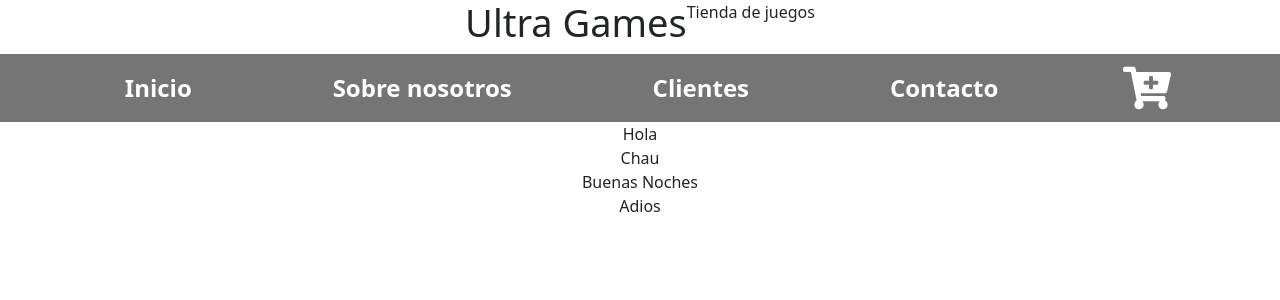
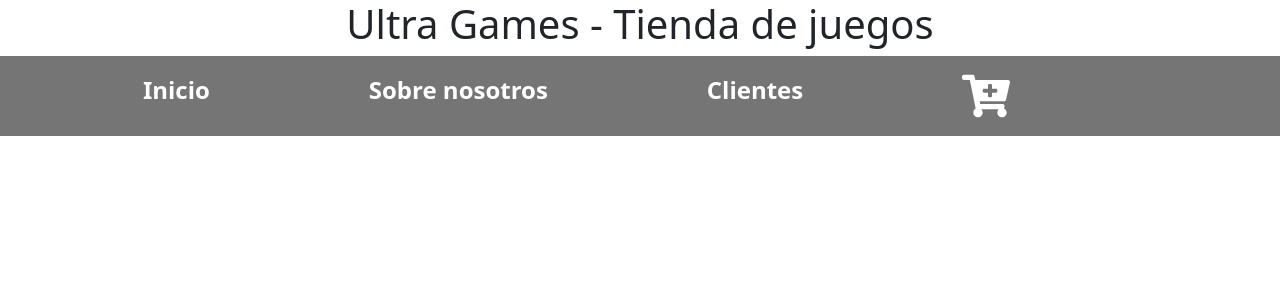
Before and after one commit to maycocortez/UltraGames_ReactJs, a React (Create React App) app: page / in a window 1280 px wide. Shown: the top 300 px of the page. Built offline with nearby package versions, Linux system fonts and the light colour scheme.

Commit message:
correccion greetings

```diff
--- a/src/App.js
+++ b/src/App.js
@@ -1,17 +1,14 @@
 /*import logo from './logo.svg';*/
 import './App.css';
 import NavBar from "./components/NavBar"
-import Titulo from './components/Titulo';
 import ItemListContainer from './components/ItemListContainer';
 
 
 function App() {
-  const greetingsMsj = ["Hola", "Chau", "Buenas Noches", "Adios"];
-  return (
+    return (
     <div className = "App">
-      <Titulo />
+      <ItemListContainer texto = "Ultra Games - Tienda de juegos" />
       <NavBar />
-      <ItemListContainer yoSoyUnaProps={greetingsMsj}/>
     </div>);
 }
 
--- a/src/components/CartWidget.js
+++ b/src/components/CartWidget.js
@@ -1,5 +1,5 @@
 import { FaCartPlus } from "react-icons/fa";
-import './CartWidget.css'
+import './styles/CartWidget.css'
 
 
 
--- a/src/components/ItemListContainer.js
+++ b/src/components/ItemListContainer.js
@@ -1,17 +1,11 @@
-import './ItemListContainer.css'
+import './styles/ItemListContainer.css'
+import React from 'react';
+import Title from './Title';
 
-const ItemListContainer = (props) => {
+export const ItemListContainer = ({texto}) => {
     return (
-        <>
-        {props.yoSoyUnaProps.map(item => {
-            return (
-                <div>
-                    {item}
-                </div>
-            )
-        })}
-        </>
-    )
+        <Title greeting={texto} />
+    );
 }
 
 export default ItemListContainer;
--- a/src/components/NavBar.js
+++ b/src/components/NavBar.js
@@ -1,4 +1,4 @@
-import './NavBar.css';
+import './styles/NavBar.css';
 import './CartWidget'
 import CartWidget from './CartWidget';
 
@@ -10,9 +10,9 @@ const NavBar = ()=> {
             <a href="##">Inicio</a>
             <a href="##">Sobre nosotros</a>
             <a href="##">Clientes</a>
-            <a href="##">Contacto</a>
+            <a href="##"><CartWidget /></a>
             <div className="posicionIcono">
-              <CartWidget />
+
             </div>
           </nav>
         </div>
--- /dev/null
+++ b/src/components/Title.js
@@ -0,0 +1,13 @@
+import './styles/Title.css';
+import React from 'react';
+
+export const Title = ({greeting}) => {
+    return(
+    <div className='d-flex justify-content-center'>
+        <h1>{greeting}</h1>
+    </div>
+    )
+
+}
+
+export default Title;
--- a/src/components/Titulo.js
+++ /dev/null
@@ -1,13 +0,0 @@
-import './Titulo.css';
-
-function Titulo() {
-    return (
-        <header className='d-flex justify-content-center'>
-            <h1 className = "text-center titulo"> Ultra Games</h1> <span className='subtitulo'> Tienda de juegos </span>
-        </header>
-        );
-}
-
-
-
-export default Titulo;
```
Also changed, not shown: src/components/styles/CartWidget.css (renamed from src/components/CartWidget.css), src/components/styles/ItemListContainer.css (added), src/components/styles/NavBar.css (renamed from src/components/NavBar.css), src/components/styles/Title.css (renamed from src/components/Titulo.css).
